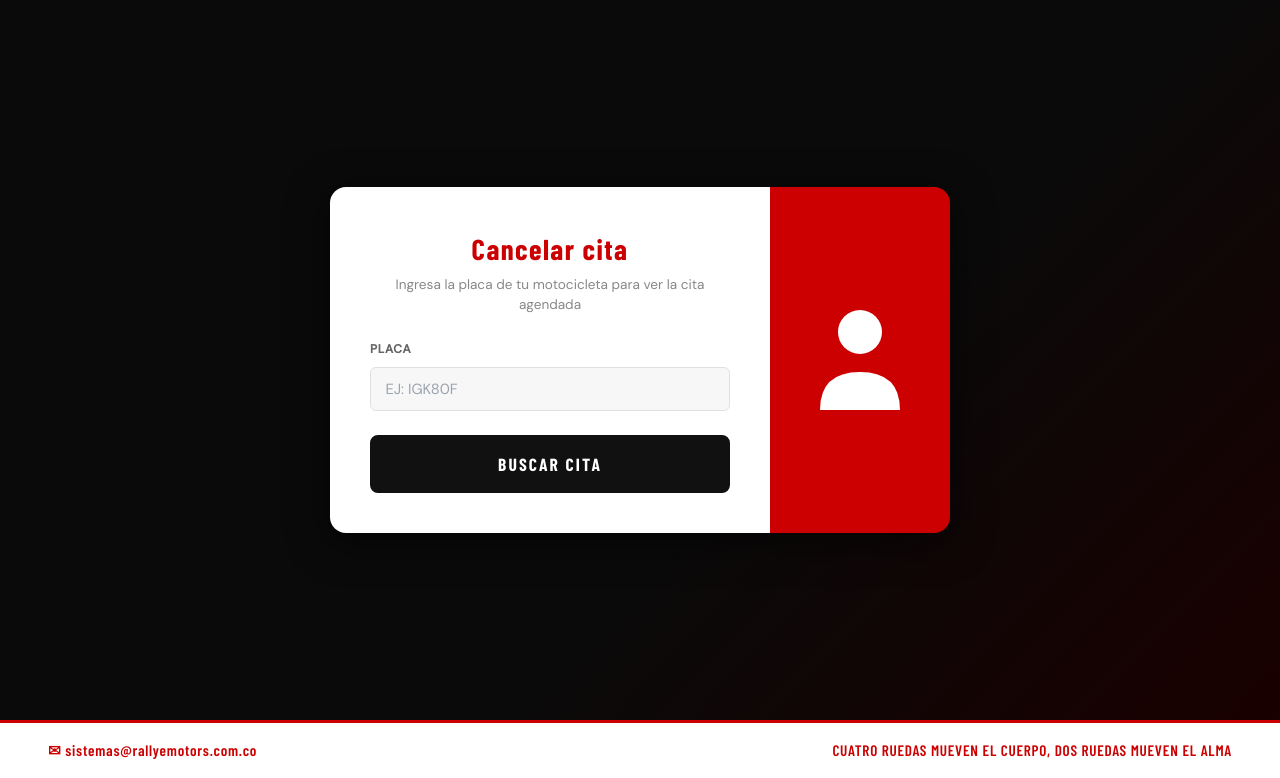
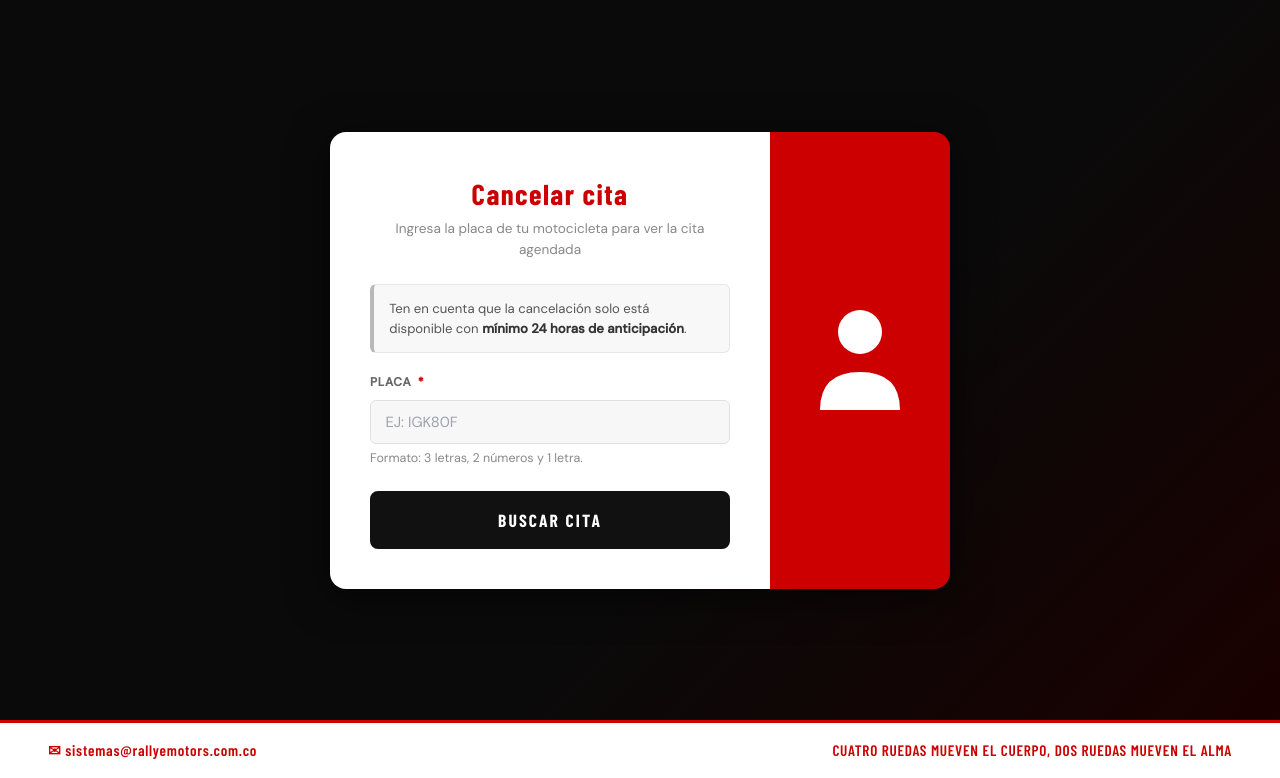
Before and after one commit to Maria-Olaya/Rallye-proyect, a Django app: page /cancelar-cita/ in a window 1280 px wide. Shown: the part 64-842 px from the top of the page. Run offline with Django 5.2, Linux system fonts and the light colour scheme; some libraries are stand-ins or nearby versions; some web fonts are replaced.

Commit message:
Ajustando lógica de cancelación y mejorando formularios

```diff
--- a/frontend/templates/admin_panel/agregar_motocicleta.html
+++ b/frontend/templates/admin_panel/agregar_motocicleta.html
@@ -387,7 +387,7 @@
             <li><a href="/panel/graficos/">GRÁFICOS</a></li>
             <li class="admin-dropdown">
                 <button class="admin-dropdown-trigger" id="crudTrigger">
-                    CRUD MOTOCICLETA
+                    GESTIONAR MOTOCICLETAS
                     <svg viewBox="0 0 24 24" fill="none" stroke="currentColor" stroke-width="2.5">
                         <polyline points="6 9 12 15 18 9"/>
                     </svg>
--- a/frontend/templates/admin_panel/dashboard.html
+++ b/frontend/templates/admin_panel/dashboard.html
@@ -236,7 +236,7 @@
             <li><a href="/panel/graficos/">GRÁFICOS</a></li>
             <li class="admin-dropdown">
                 <button class="admin-dropdown-trigger" id="crudTrigger">
-                    CRUD MOTOCICLETA
+                    GESTIONAR MOTOCICLETAS
                     <svg viewBox="0 0 24 24" fill="none" stroke="currentColor" stroke-width="2.5">
                         <polyline points="6 9 12 15 18 9"/>
                     </svg>
--- a/frontend/templates/admin_panel/diagnostico.html
+++ b/frontend/templates/admin_panel/diagnostico.html
@@ -247,7 +247,7 @@
             <li><a href="/panel/graficos/">GRÁFICOS</a></li>
             <li class="admin-dropdown">
                 <button class="admin-dropdown-trigger" id="crudTrigger">
-                    CRUD MOTOCICLETA
+                    GESTIONAR MOTOCICLETAS
                     <svg viewBox="0 0 24 24" fill="none" stroke="currentColor" stroke-width="2.5">
                         <polyline points="6 9 12 15 18 9"/>
                     </svg>
--- a/frontend/templates/admin_panel/editar_motocicleta.html
+++ b/frontend/templates/admin_panel/editar_motocicleta.html
@@ -412,7 +412,7 @@
             <li><a href="/panel/graficos/">GRÁFICOS</a></li>
             <li class="admin-dropdown">
                 <button class="admin-dropdown-trigger" id="crudTrigger">
-                    CRUD MOTOCICLETA
+                    GESTIONAR MOTOCICLETAS
                     <svg viewBox="0 0 24 24" fill="none" stroke="currentColor" stroke-width="2.5">
                         <polyline points="6 9 12 15 18 9"/>
                     </svg>
--- a/frontend/templates/public/cancelar_cita.html
+++ b/frontend/templates/public/cancelar_cita.html
@@ -57,6 +57,31 @@
     text-transform: uppercase;
     letter-spacing: 0.06em;
     font-weight: 600;
+  }
+  .req {
+    color: #cc0000;
+    margin-left: 0.15rem;
+    font-weight: 700;
+  }
+  .field-hint {
+    font-size: 0.78rem;
+    color: #888;
+    line-height: 1.35;
+    margin-top: 0.1rem;
+  }
+  .notice-box {
+    margin: 0 0 1.25rem 0;
+    padding: 0.85rem 0.95rem;
+    background: #f8f8f8;
+    border: 1px solid #e7e7e7;
+    border-left: 4px solid #b8b8b8;
+    border-radius: 6px;
+    color: #555;
+    font-size: 0.82rem;
+    line-height: 1.5;
+  }
+  .notice-box strong {
+    color: #333;
   }
   .inp {
     width: 100%;
@@ -152,7 +177,14 @@
   .cita-item dt:first-child { margin-top: 0; }
   .cita-item dd { margin: 0.15rem 0 0 0; color: #111; font-weight: 600; }
   .cita-actions { margin-top: 1rem; text-align: right; }
-  .aviso-plazo { font-size: 0.8rem; color: #cc0000; margin-top: 0.5rem; }
+  .aviso-plazo {
+    font-size: 0.8rem;
+    color: #cc0000;
+    margin-top: 0.5rem;
+    margin-bottom: 0.6rem;
+    text-align: left;
+    line-height: 1.4;
+  }
   #lista-citas { margin-top: 1.5rem; display: none; }
   #sin-citas { display: none; margin-top: 1rem; color: #666; text-align: center; }
   .success-box { text-align: center; padding: 1rem 0; }
@@ -170,11 +202,16 @@
       <h2 class="card-title">Cancelar cita</h2>
       <p class="card-subtitle">Ingresa la placa de tu motocicleta para ver la cita agendada</p>
 
+      <div class="notice-box">
+        Ten en cuenta que la cancelación solo está disponible con <strong>mínimo 24 horas de anticipación</strong>.
+      </div>
+
       <div class="fields-col">
         <div class="field">
-          <label class="lbl">Placa</label>
+          <label class="lbl">Placa <span class="req">*</span></label>
           <input id="placa_moto" type="text" class="inp" placeholder="Ej: IGK80F" maxlength="6" autocomplete="off"
                  oninput="this.value=this.value.toUpperCase().replace(/[^A-Z0-9]/g,'')">
+          <span class="field-hint">Formato: 3 letras, 2 números y 1 letra.</span>
         </div>
       </div>
 
@@ -255,7 +292,7 @@
     const placa = getPlaca();
     const placaRe = /^[A-Z]{3}\d{2}[A-Z]$/;
     if (!placa) return mostrarError("Ingresa la placa.");
-    if (!placaRe.test(placa)) return mostrarError("Formato inválido. Ejemplo: IGK80F");
+    if (!placaRe.test(placa)) return mostrarError("Formato inválido. Usa 3 letras, 2 números y 1 letra. Ejemplo: IGK80F");
     ocultarMsg();
 
     fetch(`/api/scheduling/cita-por-placa/?placa=${encodeURIComponent(placa)}`)
@@ -285,7 +322,7 @@
               <dt>Sede</dt><dd>${c.sede_nombre || "—"}</dd>
             </dl>
             <div class="cita-actions">
-              ${puede ? "" : '<p class="aviso-plazo">Solo puedes cancelar hasta un día antes de la cita.</p>'}
+              ${puede ? "" : '<p class="aviso-plazo">Solo puedes cancelar la cita con mínimo 24 horas de anticipación.</p>'}
               <button class="btn-cancelar" ${puede ? "" : "disabled"}>Cancelar cita</button>
             </div>
           `;
```
Also changed, not shown: backend/scheduling/views.py (+62 -25 lines), frontend/templates/public/agendamientos.html (+67 -16 lines), backend/core/migrations/0003_alter_local_id_alter_municipio_id_alter_sede_id.py (added), backend/diagnostics/migrations/0005_alter_diagnostico_id_alter_evidencia_id_and_more.py (added), backend/motocicletas/foto1.png (added), backend/scheduling/migrations/0006_alter_cita_id.py (added), backend/users/migrations/0004_alter_user_id.py (added).
